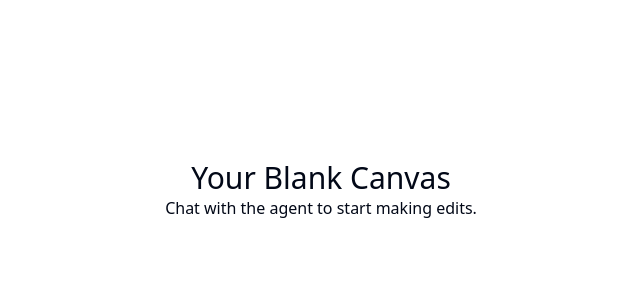
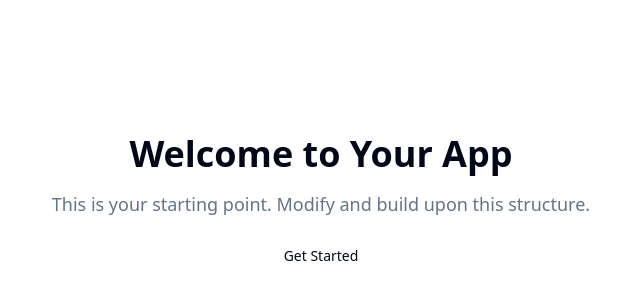
Before and after one commit to GPT-Engineer-App/foundation-builder, a React (Vite) app: page / in a window 1280 px wide. Shown: the part 210-510 px from the top of the page, without its empty margins (319-959 px from the left). Built offline with nearby package versions, Linux system fonts and the light colour scheme.

Commit message:
Create a minimal web application with a simple structure that the user can modify and build upon.

```diff
--- a/src/pages/Index.jsx
+++ b/src/pages/Index.jsx
@@ -1,10 +1,13 @@
-// Update this page (the content is just a fallback if you fail to update the page)
+import { Button } from "@/components/ui/button";
 
 const Index = () => {
   return (
-    <div className="text-center">
-      <h1 className="text-3xl">Your Blank Canvas</h1>
-      <p>Chat with the agent to start making edits.</p>
+    <div className="flex flex-col items-center justify-center min-h-screen text-center space-y-4">
+      <h1 className="text-4xl font-bold">Welcome to Your App</h1>
+      <p className="text-lg text-muted-foreground">
+        This is your starting point. Modify and build upon this structure.
+      </p>
+      <Button variant="primary" size="lg">Get Started</Button>
     </div>
   );
 };
```
